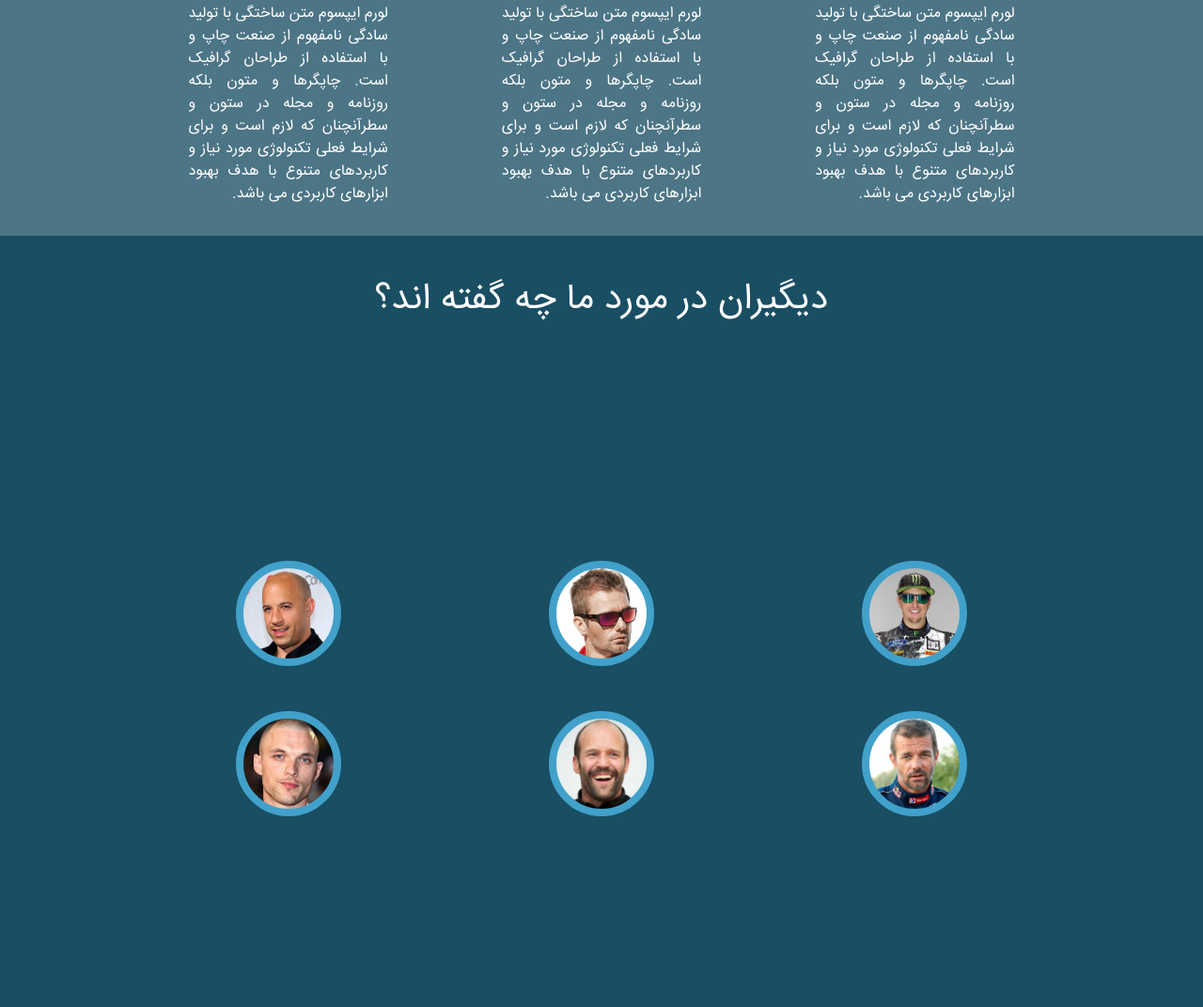
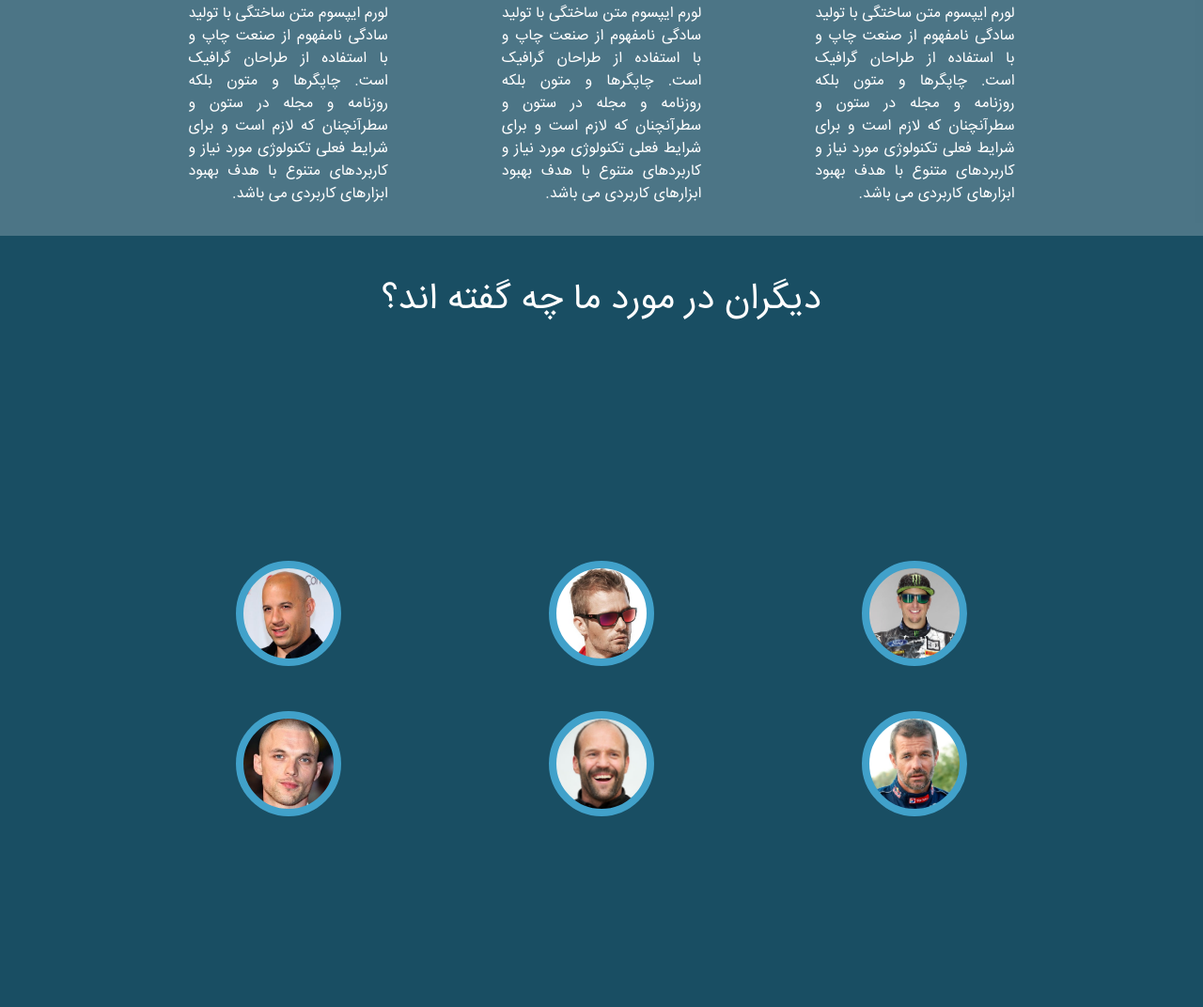
Before and after one commit to QuranPalace/quranPalace.net, a website: page fa/index.html in a window 1280 px wide. Shown: the part 1288-2360 px from the top of the page at 94% size. Drawn offline with Linux system fonts and the light colour scheme.

```diff
--- a/fa/index.html
+++ b/fa/index.html
@@ -92,7 +92,7 @@
 		<div id="quotes">
 			<div class="row parentPlate">
 				<div class="column large-12">
-					<h2 class="title">دیگیران در مورد ما چه گفته اند؟</h2>
+					<h2 class="title">دیگران در مورد ما چه گفته اند؟</h2>
 					<div class="row">
 						<div class="column large-4">
 							<div class="topBubble speechBubble" idx="1">
```
